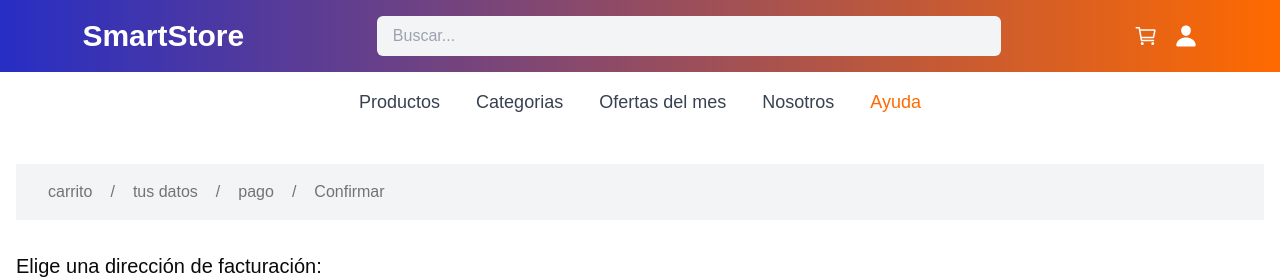
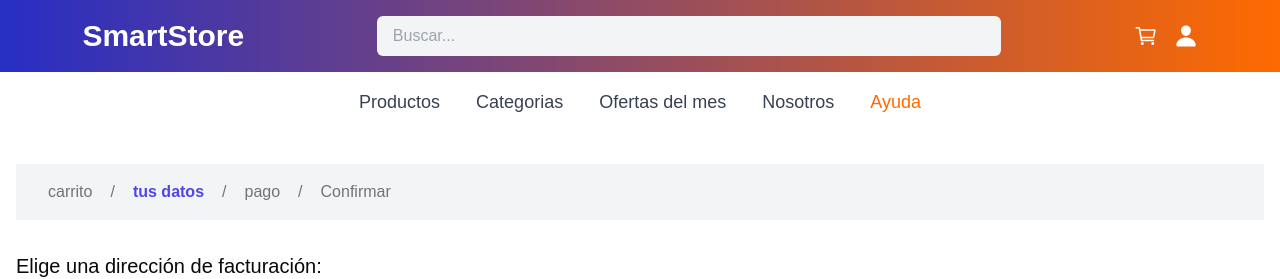
Before and after one commit to No-Country-simulation/s18-21-n-java-react, a Next.js app in the folder frontend/: page /checkout-address in a window 1280 px wide. Shown: the top 279 px of the page. Built offline with nearby package versions, Linux system fonts and the light colour scheme.

Commit message:
Children en boton continuar

```diff
--- a/frontend/src/app/checkout-confirm/page.tsx
+++ b/frontend/src/app/checkout-confirm/page.tsx
@@ -103,7 +103,7 @@ export default function CheckoutConfirmPage() {
 
       {/* Botón Continuar */}
       <div className="flex justify-center mt-6 sm:justify-end">
-        <ContinueButton />
+        <ContinueButton >Continuar</ContinueButton>
       </div>
     </div>
   );
--- a/frontend/src/app/checkout-payment/page.tsx
+++ b/frontend/src/app/checkout-payment/page.tsx
@@ -64,7 +64,7 @@ export default function CheckoutPaymentPage() {
 
       {/* Botón para continuar */}
       <div className="flex justify-center mt-6 sm:justify-end">
-        <ContinueButton />
+        <ContinueButton>Continuar con el medio de pago</ContinueButton>
       </div>
     </div>
   );
--- a/frontend/src/components/Breadcrumb/Breadcrumb.tsx
+++ b/frontend/src/components/Breadcrumb/Breadcrumb.tsx
@@ -30,7 +30,9 @@ export default function ShoppingCartBreadcrumb() {
           <BreadcrumbLink
             href="/products"
             className={`${
-              currentPath === "/products" ? "font-bold text-indigo-600" : ""
+              currentPath === "/checkout-address"
+                ? "font-bold text-indigo-600"
+                : ""
             } hover:text-indigo-500 transition-colors`}
           >
             tus datos
```
